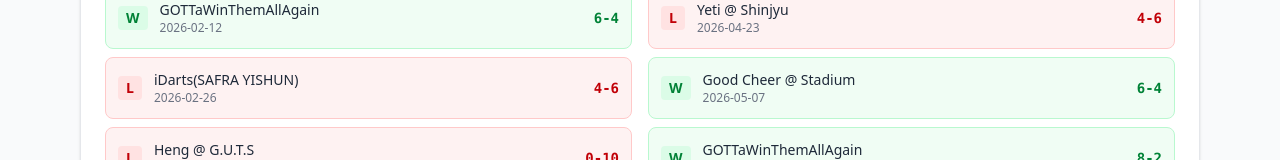
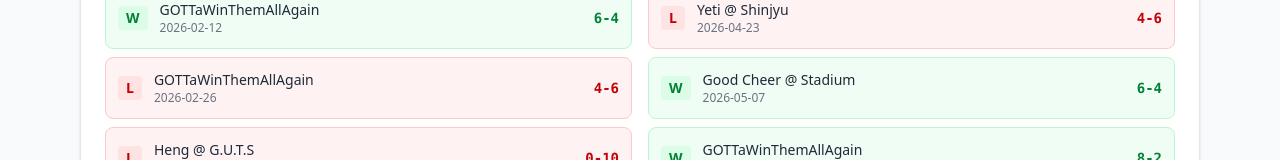
Before and after one commit to angkengyeow/thirstdayatdb, a React (Vite) app in the folder thirstdayatdb/: page / in a window 1280 px wide. Shown: the part 1217-1377 px from the top of the page. Built offline with nearby package versions, Linux system fonts and the light colour scheme; no server answers.

Commit message:
Bud run changes (2026-06-13T08:23:48.931Z)

```diff
--- a/thirstdayatdb/src/seed.ts
+++ b/thirstdayatdb/src/seed.ts
@@ -35,7 +35,7 @@ const matchSchedule: MatchInfo[] = [
   // First game: won 6-4 away against GOTTaWinThemAllAgain
   { date: '2026-02-12', opponent: 'GOTTaWinThemAllAgain',  isHome: false, homeScore: 4, awayScore: 5, homeBonus: 0, awayBonus: 1 },
   // Remaining schedule from DartsLive match data
-  { date: '2026-02-26', opponent: 'iDarts(SAFRA YISHUN)',  isHome: true,  homeScore: 4, awayScore: 5, homeBonus: 0, awayBonus: 1 },
+  { date: '2026-02-26', opponent: 'GOTTaWinThemAllAgain',  isHome: true,  homeScore: 4, awayScore: 5, homeBonus: 0, awayBonus: 1 },  // at iDarts(SAFRA YISHUN)
   { date: '2026-03-05', opponent: 'Heng @ G.U.T.S',        isHome: false, homeScore: 9, awayScore: 0, homeBonus: 1, awayBonus: 0 },
   { date: '2026-03-12', opponent: 'OBar - Alpha',           isHome: true,  homeScore: 1, awayScore: 8, homeBonus: 0, awayBonus: 1 },
   { date: '2026-03-19', opponent: 'Divinities.神將 @GVC',   isHome: false, homeScore: 1, awayScore: 8, homeBonus: 0, awayBonus: 1 },
```
